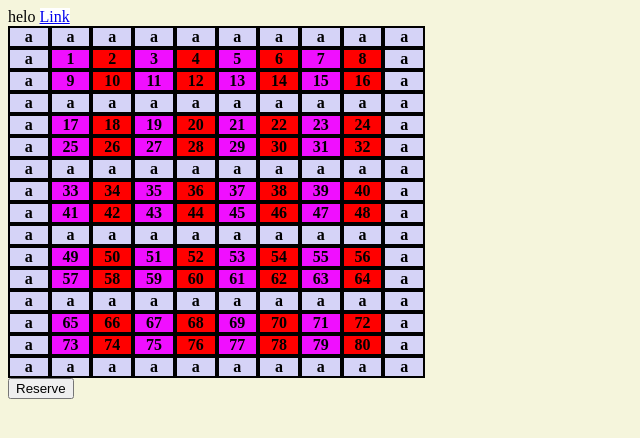
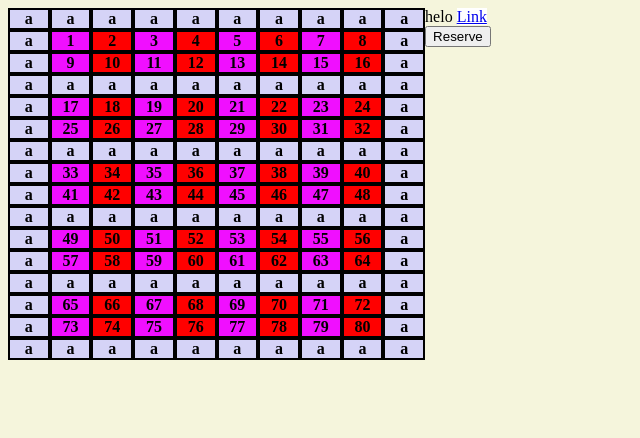
Before and after one commit to Deku789/Parking-Lot-Website, a plain HTML site: page Vashisth Website Assignment/Index.html in a window 1280 px wide. Shown: the whole page, without its empty margins (0-640 px from the left). Drawn offline with Linux system fonts and the light colour scheme.

Commit message:
Add files via upload

```diff
--- a/Vashisth Website Assignment/Index.html
+++ b/Vashisth Website Assignment/Index.html
@@ -5,11 +5,19 @@
       <link rel = "stylesheet" href = "parkingCells.css">
   <script type="text/javascript" src="parking.js"></script>
   </head>
-  <body id="h" onload ="generateParkingMap()" style = "background : #f5f5dc">
+  <body id="h" onload ="generateParkingMap()" style = "background : #f5f5dc;">
     helo
     <a href = "Login.html" class = "cell">Link</a>
-    <div id = "mapDiv"></div>
-    <div id = "informationDiv"><button id = "reserveButton">Reserve</button></div>
+
+      <div id = "mapDiv" style="float: left;"></div>
+      <div id = "informationDiv">
+        <button id = "reserveButton">Reserve</button>
+        <div id = "statusDiv"></div>
+      </div>
+
+  <div id = "summaryPane"></div>
+
+
 
   </body>
 </html>
```
